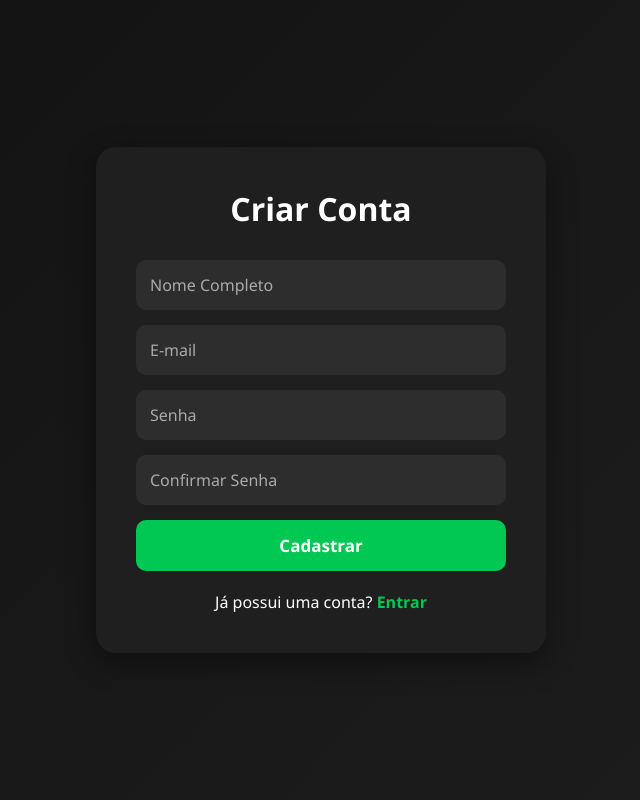
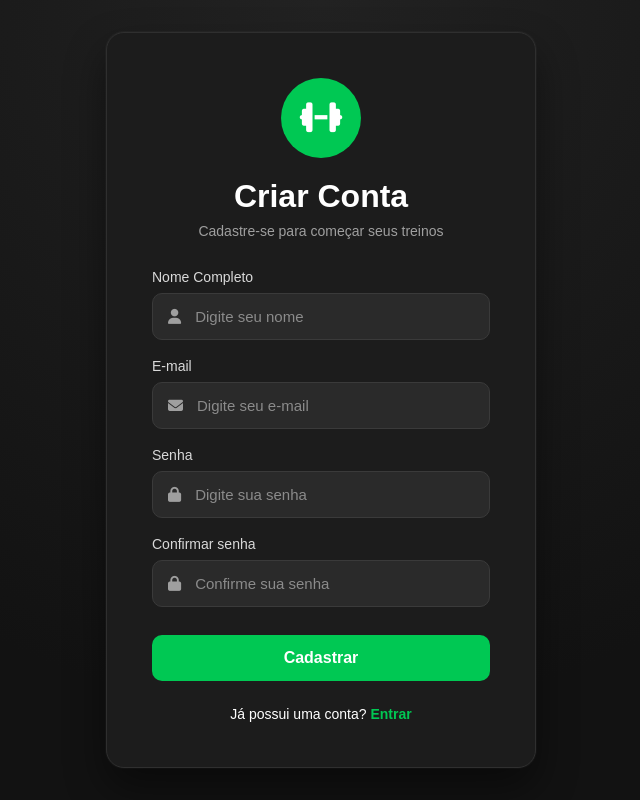
Before and after one commit to Miguelnetoo/Academia-Fit, a plain HTML site: page cadastro.html in a window 1280 px wide. Shown: the whole page, without its empty margins (319-959 px from the left). Drawn offline with Linux system fonts and the light colour scheme.

Commit message:
melhora layout das telas de login e cadastro

```diff
--- a/cadastro.html
+++ b/cadastro.html
@@ -6,6 +6,13 @@
     <meta name="viewport" content="width=device-width, initial-scale=1.0">
     <title>Cadastro - Academia Fit</title>
 
+    <link rel="icon" type="image/png" href="gifs/Logo.png">
+
+    <link rel="icon" type="image/png" href="imagens/favicon.png">
+
+    <link rel="stylesheet"
+        href="https://cdnjs.cloudflare.com/ajax/libs/font-awesome/6.7.2/css/all.min.css">
+
     <link rel="stylesheet" href="css/cadastro.css">
 </head>
 
@@ -13,35 +20,75 @@
 
 <div class="container">
 
+    <div class="logo">
+        <i class="fa-solid fa-dumbbell"></i>
+    </div>
+
     <h1>Criar Conta</h1>
 
+    <p class="subtitulo">
+        Cadastre-se para começar seus treinos
+    </p>
+
     <form id="formCadastro">
+
+        <div class="campo">
+            <label for="nome">Nome Completo</label>
+
+            <div class="input-box">
+                <i class="fa-solid fa-user"></i>
 
                 <input
                     type="text"
                     id="nome"
-                placeholder="Nome Completo"
+                    placeholder="Digite seu nome"
                     required>
+            </div>
+        </div>
+
+        <div class="campo">
+            <label for="email">E-mail</label>
+
+            <div class="input-box">
+                <i class="fa-solid fa-envelope"></i>
 
                 <input
                     type="email"
                     id="email"
-                placeholder="E-mail"
+                    placeholder="Digite seu e-mail"
                     required>
+            </div>
+        </div>
+
+        <div class="campo">
+            <label for="senha">Senha</label>
+
+            <div class="input-box">
+                <i class="fa-solid fa-lock"></i>
 
                 <input
                     type="password"
                     id="senha"
-                placeholder="Senha"
+                    placeholder="Digite sua senha"
                     minlength="6"
                     required>
+            </div>
+        </div>
+
+        <div class="campo">
+            <label for="confirmarSenha">Confirmar senha</label>
+
+            <div class="input-box">
+                <i class="fa-solid fa-lock"></i>
 
                 <input
                     type="password"
                     id="confirmarSenha"
-                placeholder="Confirmar Senha"
+                    placeholder="Confirme sua senha"
                     minlength="6"
                     required>
+            </div>
+        </div>
 
         <button type="submit">
             Cadastrar
@@ -51,14 +98,13 @@
 
     <div id="mensagem"></div>
 
-        <div class="login-link">
+    <p class="login-link">
         Já possui uma conta?
         <a href="index.html">Entrar</a>
-        </div>
+    </p>
 
 </div>
 
-    <!-- IMPORTANTE: type="module" -->
 <script type="module" src="js/cadastro.js"></script>
 
 </body>
--- a/css/cadastro.css
+++ b/css/cadastro.css
@@ -2,102 +2,273 @@
     margin:0;
     padding:0;
     box-sizing:border-box;
-    font-family:'Segoe UI', Tahoma, Geneva, Verdana, sans-serif;
+    font-family:Arial, Helvetica, sans-serif;
 }
 
 body{
-    background:linear-gradient(135deg, #121212, #1e1e1e);
-    height:100vh;
+
+    min-height:100vh;
+
+    display:flex;
+    justify-content:center;
+    align-items:center;
+
+    background:
+    radial-gradient(circle at top,
+    #222,
+    #121212 70%);
+}
+
+.container{
+
+    width:90%;
+    max-width:430px;
+
+    background:#1c1c1c;
+
+    padding:45px;
+
+    border-radius:18px;
+
+    border:1px solid #2f2f2f;
+
+    box-shadow:
+    0 20px 40px rgba(0,0,0,.45),
+    0 0 0 1px rgba(255,255,255,.03);
+
+    animation:aparecer .5s ease;
+}
+
+.logo{
+
+    width:80px;
+    height:80px;
+
+    margin:auto;
+    margin-bottom:20px;
+
+    background:#00c853;
+
+    border-radius:50%;
+
     display:flex;
     justify-content:center;
     align-items:center;
 }
 
-.container{
-    width:100%;
-    max-width:450px;
-    background:#1f1f1f;
-    padding:40px;
-    border-radius:20px;
-    box-shadow:0 10px 30px rgba(0,0,0,0.4);
+.logo i{
+
+    color:white;
+    font-size:34px;
 }
 
 h1{
+
+    color:white;
     text-align:center;
-    color:#ffffff;
+
+    font-size:32px;
+
+    margin-bottom:8px;
+}
+
+.subtitulo{
+
+    text-align:center;
+
+    color:#9f9f9f;
+
     margin-bottom:30px;
-    font-size:2rem;
+
+    font-size:14px;
+}
+
+.campo{
+
+    margin-bottom:18px;
+}
+
+label{
+
+    display:block;
+
+    color:#d9d9d9;
+
+    margin-bottom:8px;
+
+    font-size:14px;
+}
+
+.input-box{
+
+    display:flex;
+    align-items:center;
+
+    background:#2a2a2a;
+
+    border:1px solid #3a3a3a;
+
+    border-radius:10px;
+
+    transition:.25s;
+}
+
+.input-box:focus-within{
+
+    border-color:#00c853;
+
+    box-shadow:0 0 12px rgba(0,200,83,.35);
+}
+
+.input-box i{
+
+    margin-left:15px;
+
+    color:#9f9f9f;
+
+    font-size:15px;
 }
 
 input{
-    width:100%;
+
+    flex:1;
+
     padding:14px;
-    margin-bottom:15px;
+
     border:none;
-    border-radius:10px;
-    background:#2d2d2d;
-    color:#fff;
-    font-size:16px;
+
     outline:none;
-    transition:0.3s;
-}
 
-input:focus{
-    border:2px solid #00c853;
-    background:#333;
+    background:transparent;
+
+    color:white;
+
+    font-size:15px;
 }
 
 input::placeholder{
-    color:#aaa;
+
+    color:#8b8b8b;
 }
 
 button{
+
     width:100%;
+
     padding:14px;
+
+    margin-top:10px;
+
     border:none;
+
     border-radius:10px;
+
     background:#00c853;
+
     color:white;
-    font-size:17px;
+
+    font-size:16px;
+
     font-weight:bold;
+
     cursor:pointer;
-    transition:0.3s;
+
+    transition:.25s;
 }
 
 button:hover{
-    background:#00a844;
+
+    background:#00b248;
+
     transform:translateY(-2px);
+
+    box-shadow:0 8px 18px rgba(0,200,83,.35);
 }
 
 button:active{
-    transform:translateY(0);
+
+    transform:scale(.98);
+}
+
+#mensagem{
+
+    margin-top:18px;
+
+    text-align:center;
+
+    color:white;
 }
 
 .login-link{
+
+    margin-top:25px;
+
     text-align:center;
-    margin-top:20px;
+
     color:white;
+
+    font-size:14px;
 }
 
 .login-link a{
+
     color:#00c853;
+
     text-decoration:none;
+
     font-weight:bold;
+
+    transition:.2s;
 }
 
 .login-link a:hover{
-    text-decoration:underline;
+
+    color:#39e87b;
 }
 
-@media(max-width:500px){
+@keyframes aparecer{
+
+    from{
+
+        opacity:0;
+        transform:translateY(20px);
+
+    }
+
+    to{
+
+        opacity:1;
+        transform:translateY(0);
+
+    }
+
+}
+
+@media(max-width:480px){
 
     .container{
-        width:90%;
-        padding:30px;
+
+        padding:35px 25px;
+
     }
 
     h1{
-        font-size:1.8rem;
+
+        font-size:28px;
+
+    }
+
+    .logo{
+
+        width:70px;
+        height:70px;
+
+    }
+
+    .logo i{
+
+        font-size:28px;
+
     }
 
 }
--- a/css/login.css
+++ b/css/login.css
@@ -6,59 +6,260 @@
 }
 
 body{
-    background:#121212;
+    min-height:100vh;
+
     display:flex;
     justify-content:center;
     align-items:center;
-    height:100vh;
+
+    background:
+        radial-gradient(circle at top,
+        #222,
+        #121212 70%);
 }
 
 .container{
-    width:400px;
-    background:#1e1e1e;
-    padding:40px;
-    border-radius:15px;
-    box-shadow:0 0 20px rgba(0,0,0,0.4);
+
+    width:90%;
+    max-width:420px;
+
+    background:#1c1c1c;
+
+    padding:45px;
+
+    border-radius:18px;
+
+    border:1px solid #2f2f2f;
+
+    box-shadow:
+        0 20px 40px rgba(0,0,0,.45),
+        0 0 0 1px rgba(255,255,255,.03);
+
+    animation:aparecer .5s ease;
+}
+
+.logo{
+
+    width:80px;
+    height:80px;
+
+    margin:auto;
+
+    margin-bottom:20px;
+
+    border-radius:50%;
+
+    background:#00c853;
+
+    display:flex;
+    justify-content:center;
+    align-items:center;
+}
+
+.logo i{
+
+    color:white;
+
+    font-size:34px;
 }
 
 h1{
+
+    color:white;
+
     text-align:center;
-    color:white;
-    margin-bottom:25px;
+
+    font-size:34px;
+
+    margin-bottom:8px;
+
+    letter-spacing:1px;
+}
+
+.subtitulo{
+
+    text-align:center;
+
+    color:#9f9f9f;
+
+    font-size:14px;
+
+    margin-bottom:30px;
+}
+
+.campo{
+
+    margin-bottom:18px;
+}
+
+label{
+
+    display:block;
+
+    color:#d8d8d8;
+
+    margin-bottom:8px;
+
+    font-size:14px;
+}
+
+.input-box{
+
+    display:flex;
+    align-items:center;
+
+    background:#2a2a2a;
+
+    border:1px solid #3a3a3a;
+
+    border-radius:10px;
+
+    transition:.25s;
+}
+
+.input-box:focus-within{
+
+    border-color:#00c853;
+
+    box-shadow:0 0 12px rgba(0,200,83,.35);
+}
+
+.input-box i{
+
+    color:#9f9f9f;
+
+    margin-left:15px;
+
+    font-size:15px;
 }
 
 input{
-    width:100%;
-    padding:12px;
-    margin-bottom:15px;
+
+    flex:1;
+
     border:none;
-    border-radius:8px;
-    background:#2b2b2b;
+
+    outline:none;
+
+    background:transparent;
+
     color:white;
+
+    padding:14px 15px;
+
+    font-size:15px;
+}
+
+input::placeholder{
+
+    color:#8b8b8b;
 }
 
 button{
+
     width:100%;
-    padding:12px;
+
+    padding:14px;
+
+    margin-top:10px;
+
     border:none;
-    border-radius:8px;
+
+    border-radius:10px;
+
     background:#00c853;
+
     color:white;
+
     font-size:16px;
+
+    font-weight:bold;
+
     cursor:pointer;
+
+    transition:.25s;
 }
 
 button:hover{
-    background:#00a844;
+
+    background:#00b248;
+
+    transform:translateY(-2px);
+
+    box-shadow:0 8px 18px rgba(0,200,83,.35);
 }
 
-p{
+button:active{
+
+    transform:scale(.98);
+}
+
+.cadastro{
+
+    margin-top:22px;
+
+    text-align:center;
+
     color:white;
-    text-align:center;
-    margin-top:15px;
+
+    font-size:14px;
 }
 
 a{
+
     color:#00c853;
+
     text-decoration:none;
+
+    font-weight:bold;
+
+    transition:.2s;
 }
+
+a:hover{
+
+    color:#39e87b;
+}
+
+@keyframes aparecer{
+
+    from{
+
+        opacity:0;
+
+        transform:translateY(20px);
+    }
+
+    to{
+
+        opacity:1;
+
+        transform:translateY(0);
+    }
+}
+
+/* Responsividade */
+
+@media(max-width:480px){
+
+    .container{
+
+        padding:35px 25px;
+    }
+
+    h1{
+
+        font-size:28px;
+    }
+
+    .logo{
+
+        width:70px;
+        height:70px;
+    }
+
+    .logo i{
+
+        font-size:28px;
+    }
+}
```
Also changed, not shown: dashboard.html (+2 -0 lines), index.html (+31 -1 lines), gifs/Logo.png (added). Lines whose indentation alone changed are shown as unchanged.
